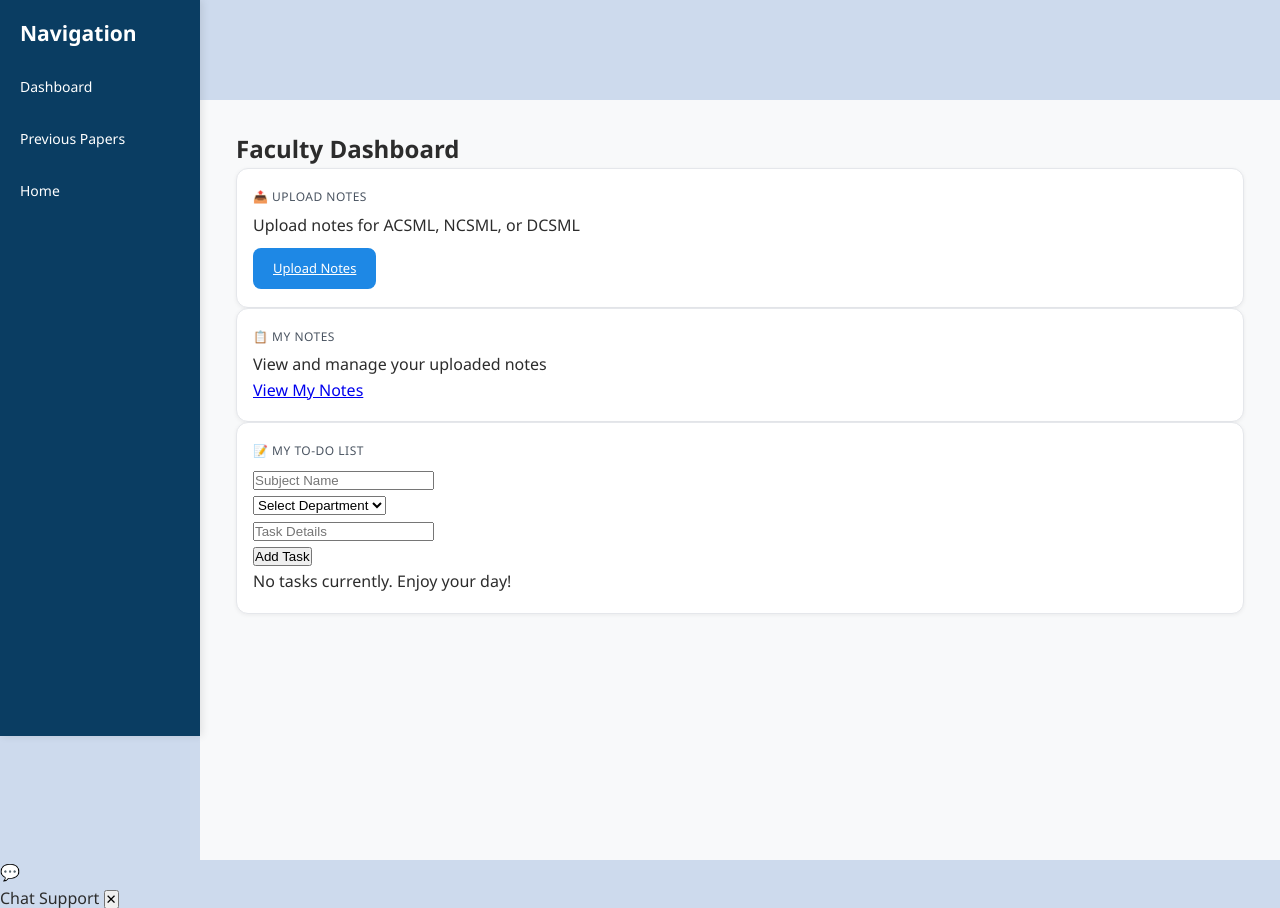
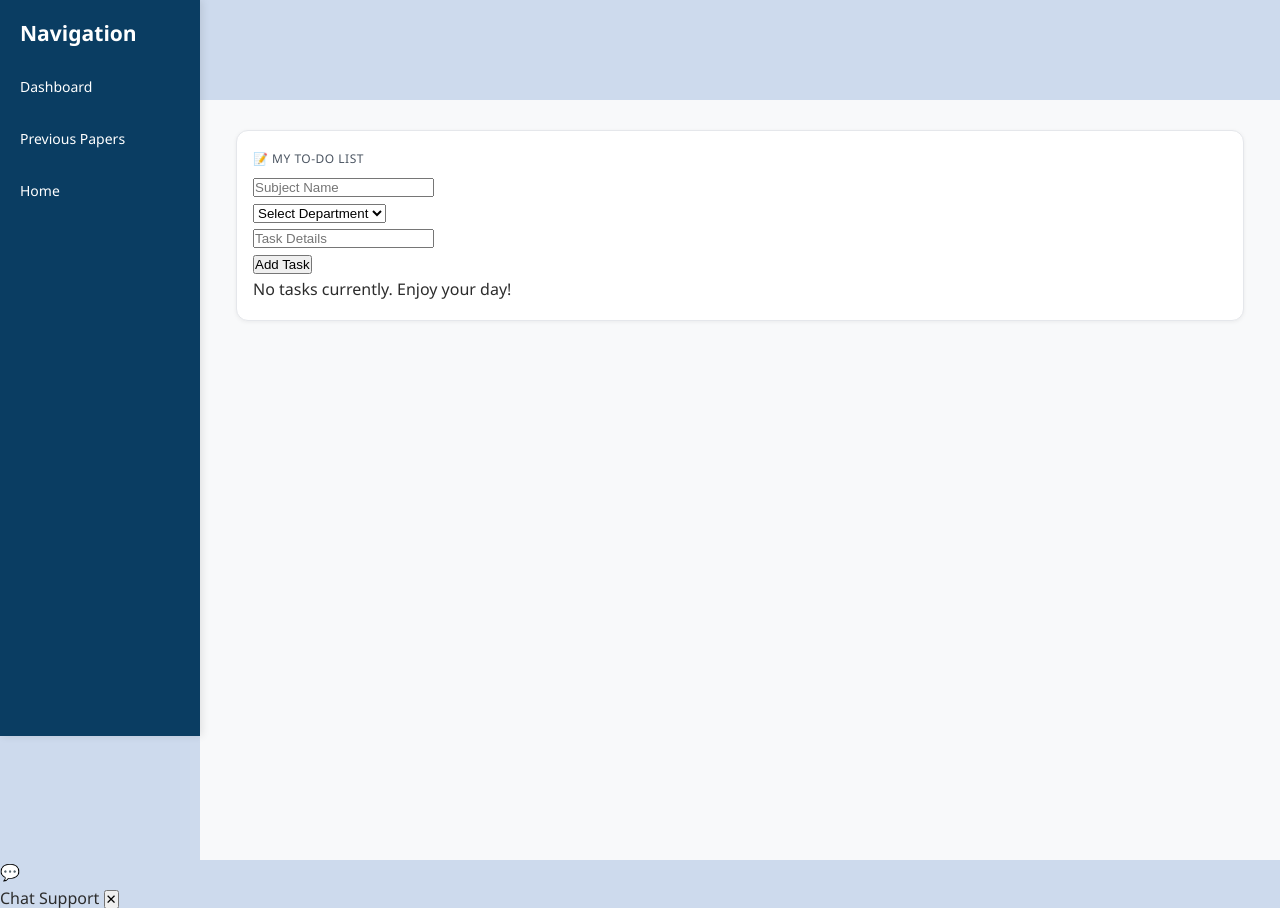
Before and after one commit to Tharuni-09/collage-project, a Flask app: template templates/faculty_dashboard.html in a window 1280 px wide. Shown: the part 100-1008 px from the top of the page. Run offline with Flask 3, Linux system fonts and the light colour scheme; the template is opened without the code that fills it, so the values that code supplies are empty; a user stored in the database is signed in.

Commit message:
Update faculty_dashboard.html

```diff
--- a/templates/faculty_dashboard.html
+++ b/templates/faculty_dashboard.html
@@ -5,33 +5,6 @@
 <div class="container mt-4">
     <div class="row">
         <div class="col-12">
-            <h2 class="mb-4"> Faculty Dashboard</h2>
-
-            <div class="row mt-4">
-                <div class="col-md-6 mb-4">
-                    <div class="card shadow hover-card text-center">
-                        <div class="card-body">
-                            <h3 class="card-title text-primary">📤 Upload Notes</h3>
-                            <p class="card-text text-muted">Upload notes for ACSML, NCSML, or DCSML</p>
-                            <a href="{{ url_for('upload_notes') }}" class="btn btn-primary btn-lg">
-                                Upload Notes
-                            </a>
-                        </div>
-                    </div>
-                </div>
-
-                <div class="col-md-6 mb-4">
-                    <div class="card shadow hover-card text-center">
-                        <div class="card-body">
-                            <h3 class="card-title text-success">📋 My Notes</h3>
-                            <p class="card-text text-muted">View and manage your uploaded notes</p>
-                            <a href="{{ url_for('faculty_my_notes') }}" class="btn btn-success btn-lg">
-                                View My Notes
-                            </a>
-                        </div>
-                    </div>
-                </div>
-            </div>
             <div class="row mt-4">
                 <div class="col-12">
                     <div class="card shadow">
```
